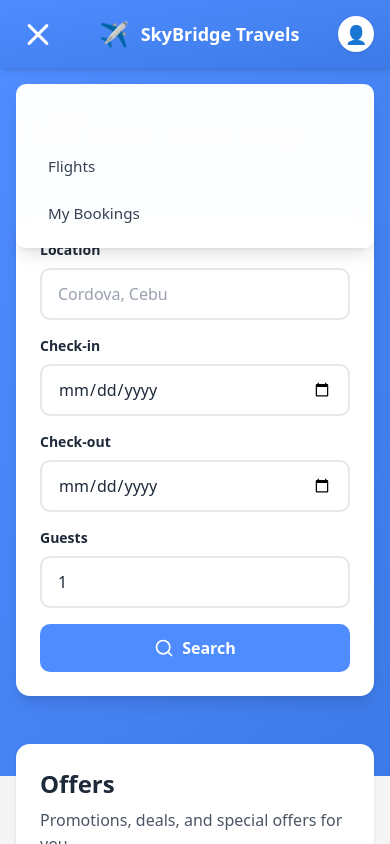
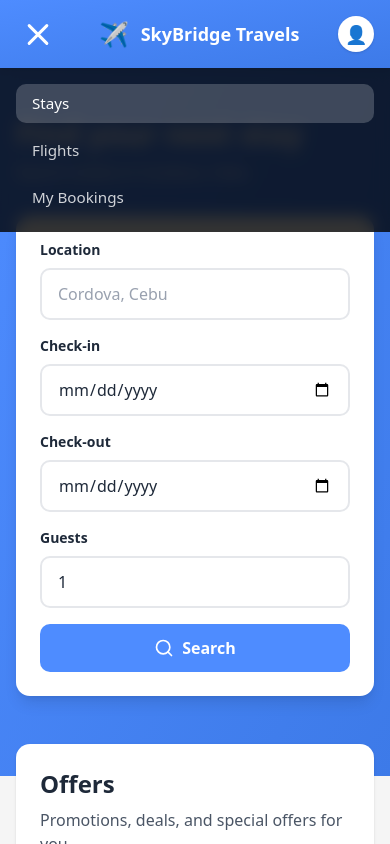
Before and after one commit to LourdenB15/SkyBridgeTravels101, a React (Vite) app in the folder web/: page / in a window 390 px wide. Both pictures are taken after a click on the button "Toggle menu". Shown: the top 844 px of the page. Built offline with nearby package versions, Linux system fonts and the light colour scheme; no server answers.

Commit message:
feat: redesign header with dark mobile menu

```diff
--- a/web/src/components/AuthButtons.jsx
+++ /dev/null
@@ -1,81 +0,0 @@
-import { useState, useRef, useEffect } from 'react'
-import { useUser, useClerk, SignInButton } from '@clerk/clerk-react'
-
-function AuthButtons() {
-  const { isSignedIn, user, isLoaded } = useUser()
-  const { signOut } = useClerk()
-  const [dropdownOpen, setDropdownOpen] = useState(false)
-  const dropdownRef = useRef(null)
-
-  useEffect(() => {
-    function handleClickOutside(event) {
-      if (dropdownRef.current && !dropdownRef.current.contains(event.target)) {
-        setDropdownOpen(false)
-      }
-    }
-
-    document.addEventListener('mousedown', handleClickOutside)
-    return () => document.removeEventListener('mousedown', handleClickOutside)
-  }, [])
-
-  const handleSignOut = () => {
-    setDropdownOpen(false)
-    signOut()
-  }
-
-  if (!isLoaded) {
-    return <div className="h-10 w-24 animate-pulse rounded-lg bg-white/20" />
-  }
-
-  if (isSignedIn) {
-    const displayName = user.username || user.firstName || 'User'
-    const initial = displayName.charAt(0).toUpperCase()
-
-    return (
-      <div className="relative" ref={dropdownRef}>
-        <button
-          onClick={() => setDropdownOpen(!dropdownOpen)}
-          className="flex cursor-pointer items-center gap-3 rounded-lg px-3 py-2 transition-all hover:bg-white/20"
-        >
-          <span className="hidden text-[0.95rem] font-medium text-white lg:block">
-            {displayName}
-          </span>
-          {user.imageUrl ? (
-            <img
-              src={user.imageUrl}
-              alt={displayName}
-              className="h-[38px] w-[38px] rounded-full border-2 border-white/30 object-cover"
-            />
-          ) : (
-            <div className="flex h-[38px] w-[38px] items-center justify-center rounded-full border-2 border-white/30 bg-white text-[0.95rem] font-bold text-[#4e8cff]">
-              {initial}
-            </div>
-          )}
-        </button>
-
-        {dropdownOpen && (
-          <div className="absolute right-0 top-full mt-2 min-w-[200px] overflow-hidden rounded-lg bg-white shadow-lg">
-            <button
-              onClick={handleSignOut}
-              className="flex w-full items-center gap-3 px-5 py-3 text-[0.95rem] text-gray-700 transition-all hover:bg-[#4e8cff]/10 hover:text-[#4e8cff]"
-            >
-              <span>🚪</span>
-              Logout
-            </button>
-          </div>
-        )}
-      </div>
-    )
-  }
-
-  return (
-    <SignInButton mode="modal">
-      <button className="flex h-9 w-9 items-center justify-center rounded-full border-2 border-white/30 bg-white text-[#4e8cff] shadow-sm transition-all hover:bg-white/95 hover:shadow-md md:h-auto md:w-auto md:rounded-lg md:border-0 md:px-6 md:py-2.5 md:hover:-translate-y-0.5">
-        <span className="text-lg md:hidden">👤</span>
-        <span className="hidden text-[0.95rem] font-semibold md:block">Sign In</span>
-      </button>
-    </SignInButton>
-  )
-}
-
-export default AuthButtons
--- a/web/src/components/Header.jsx
+++ b/web/src/components/Header.jsx
@@ -1,10 +1,16 @@
-import { useState } from 'react'
+import { useState, useRef, useEffect } from 'react'
 import { Link, useLocation } from 'react-router-dom'
-import AuthButtons from './AuthButtons'
+import { useUser, useClerk, SignInButton } from '@clerk/clerk-react'
 
 function Header() {
   const [mobileMenuOpen, setMobileMenuOpen] = useState(false)
+  const [dropdownOpen, setDropdownOpen] = useState(false)
   const location = useLocation()
+  const { isSignedIn, user, isLoaded } = useUser()
+  const { signOut } = useClerk()
+  const dropdownRef = useRef(null)
+  const mobileMenuRef = useRef(null)
+  const hamburgerRef = useRef(null)
 
   const isActive = (path) => location.pathname === path
 
@@ -16,10 +22,39 @@ function Header() {
     setMobileMenuOpen(false)
   }
 
+  const handleSignOut = () => {
+    setDropdownOpen(false)
+    closeMobileMenu()
+    signOut()
+  }
+
+  useEffect(() => {
+    function handleClickOutside(event) {
+      if (dropdownRef.current && !dropdownRef.current.contains(event.target)) {
+        setDropdownOpen(false)
+      }
+      if (
+        mobileMenuRef.current &&
+        !mobileMenuRef.current.contains(event.target) &&
+        hamburgerRef.current &&
+        !hamburgerRef.current.contains(event.target)
+      ) {
+        setMobileMenuOpen(false)
+      }
+    }
+
+    document.addEventListener('mousedown', handleClickOutside)
+    return () => document.removeEventListener('mousedown', handleClickOutside)
+  }, [])
+
+  const displayName = user?.username || user?.firstName || 'User'
+  const initial = displayName.charAt(0).toUpperCase()
+
   return (
-    <nav className="sticky top-0 z-50 bg-gradient-to-br from-[#4e8cff] to-[#3d7ae8] px-4 py-4 shadow-md md:px-8">
+    <nav className="relative sticky top-0 z-50 bg-gradient-to-br from-[#4e8cff] to-[#3d7ae8] px-4 py-4 shadow-md md:px-8">
       <div className="mx-auto grid max-w-7xl grid-cols-[auto_1fr_auto] items-center md:flex md:justify-between">
         <button
+          ref={hamburgerRef}
           onClick={toggleMobileMenu}
           className="order-1 flex flex-col gap-[5px] p-2 md:hidden"
           aria-label="Toggle menu"
@@ -57,19 +92,20 @@ function Header() {
         </Link>
 
         <div
+          ref={mobileMenuRef}
           className={`${
             mobileMenuOpen
-              ? 'absolute left-4 right-4 top-full z-50 mt-4 flex flex-col gap-2 rounded-lg bg-white/[0.98] p-4 shadow-lg backdrop-blur-sm'
+              ? 'absolute left-0 right-0 top-full z-50 flex flex-col gap-2 bg-black/80 p-4 backdrop-blur-sm'
               : 'hidden'
-          } order-4 col-span-3 md:static md:order-none md:col-span-1 md:flex md:flex-row md:items-center md:gap-8 md:bg-transparent md:p-0 md:shadow-none`}
+          } order-4 col-span-3 md:static md:order-none md:col-span-1 md:flex md:flex-row md:items-center md:gap-8 md:bg-transparent md:p-0`}
         >
           <Link
             to="/"
             onClick={closeMobileMenu}
             className={`rounded-lg px-4 py-2 text-[0.95rem] font-medium transition-all ${
               isActive('/')
-                ? 'bg-white/25 font-semibold text-white md:bg-white/25'
-                : 'text-gray-700 hover:bg-[#4e8cff]/10 hover:text-[#4e8cff] md:text-white md:hover:bg-white/20 md:hover:text-white'
+                ? 'bg-white/20 text-white md:bg-white/25'
+                : 'text-white/80 hover:bg-white/10 hover:text-white md:text-white md:hover:bg-white/20'
             }`}
           >
             Stays
@@ -79,8 +115,8 @@ function Header() {
             onClick={closeMobileMenu}
             className={`rounded-lg px-4 py-2 text-[0.95rem] font-medium transition-all ${
               isActive('/flights')
-                ? 'bg-white/25 font-semibold text-white md:bg-white/25'
-                : 'text-gray-700 hover:bg-[#4e8cff]/10 hover:text-[#4e8cff] md:text-white md:hover:bg-white/20 md:hover:text-white'
+                ? 'bg-white/20 text-white md:bg-white/25'
+                : 'text-white/80 hover:bg-white/10 hover:text-white md:text-white md:hover:bg-white/20'
             }`}
           >
             Flights
@@ -90,16 +126,66 @@ function Header() {
             onClick={closeMobileMenu}
             className={`rounded-lg px-4 py-2 text-[0.95rem] font-medium transition-all ${
               isActive('/bookings')
-                ? 'bg-white/25 font-semibold text-white md:bg-white/25'
-                : 'text-gray-700 hover:bg-[#4e8cff]/10 hover:text-[#4e8cff] md:text-white md:hover:bg-white/20 md:hover:text-white'
+                ? 'bg-white/20 text-white md:bg-white/25'
+                : 'text-white/80 hover:bg-white/10 hover:text-white md:text-white md:hover:bg-white/20'
             }`}
           >
             My Bookings
           </Link>
+          {isSignedIn && (
+            <button
+              onClick={handleSignOut}
+              className="rounded-lg px-4 py-2 text-left text-[0.95rem] font-medium text-white/80 transition-all hover:bg-white/10 hover:text-white md:hidden"
+            >
+              Logout
+            </button>
+          )}
         </div>
 
         <div className="order-3 flex items-center justify-self-end md:order-none">
-          <AuthButtons />
+          {!isLoaded ? (
+            <div className="h-9 w-9 animate-pulse rounded-full bg-white/20 md:h-10 md:w-24 md:rounded-lg" />
+          ) : isSignedIn ? (
+            <div className="relative" ref={dropdownRef}>
+              <button
+                onClick={() => setDropdownOpen(!dropdownOpen)}
+                className="flex cursor-pointer items-center gap-3 rounded-lg px-3 py-2 transition-all hover:bg-white/20"
+              >
+                <span className="hidden text-[0.95rem] font-medium text-white lg:block">
+                  {displayName}
+                </span>
+                {user.imageUrl ? (
+                  <img
+                    src={user.imageUrl}
+                    alt={displayName}
+                    className="h-[38px] w-[38px] rounded-full border-2 border-white/30 object-cover"
+                  />
+                ) : (
+                  <div className="flex h-[38px] w-[38px] items-center justify-center rounded-full border-2 border-white/30 bg-white text-[0.95rem] font-bold text-[#4e8cff]">
+                    {initial}
+                  </div>
+                )}
+              </button>
+
+              {dropdownOpen && (
+                <div className="absolute right-0 top-full z-50 mt-2 hidden min-w-[200px] overflow-hidden rounded-lg bg-black/80 backdrop-blur-sm md:block">
+                  <button
+                    onClick={handleSignOut}
+                    className="flex w-full items-center px-5 py-3 text-[0.95rem] text-white/80 transition-all hover:bg-white/10 hover:text-white"
+                  >
+                    Logout
+                  </button>
+                </div>
+              )}
+            </div>
+          ) : (
+            <SignInButton mode="modal">
+              <button className="flex h-9 w-9 items-center justify-center rounded-full border-2 border-white/30 bg-white text-[#4e8cff] shadow-sm transition-all hover:bg-white/95 hover:shadow-md md:h-auto md:w-auto md:rounded-lg md:border-0 md:px-6 md:py-2.5 md:hover:-translate-y-0.5">
+                <span className="text-lg md:hidden">👤</span>
+                <span className="hidden text-[0.95rem] font-semibold md:block">Sign In</span>
+              </button>
+            </SignInButton>
+          )}
         </div>
       </div>
     </nav>
--- a/web/src/index.css
+++ b/web/src/index.css
@@ -52,7 +52,7 @@
 
 :root {
   --radius: 0.625rem;
-  --background: oklch(1 0 0);
+  --background: oklch(0.95 0 0);
   --foreground: oklch(0.145 0 0);
   --card: oklch(1 0 0);
   --card-foreground: oklch(0.145 0 0);
```
